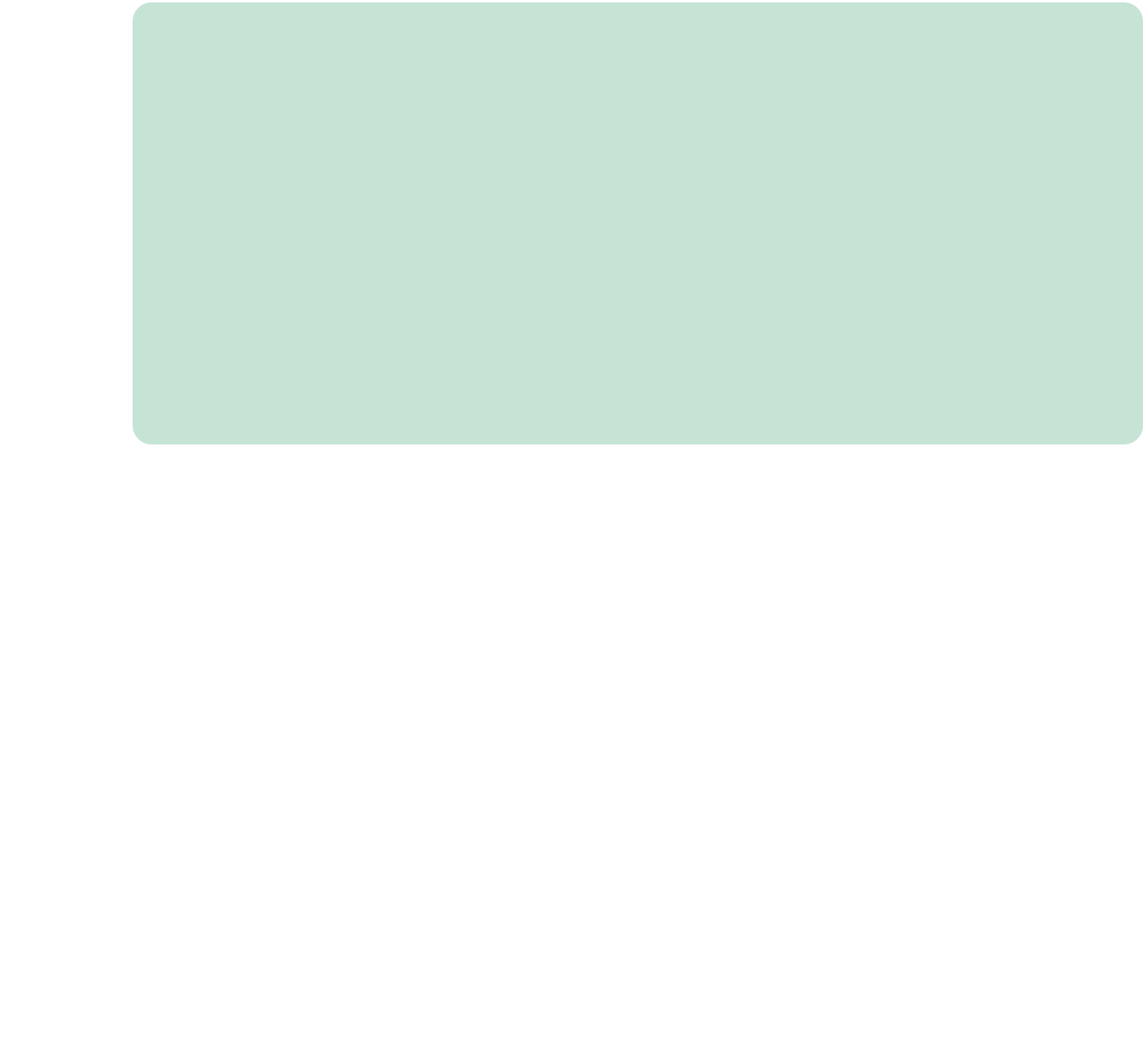
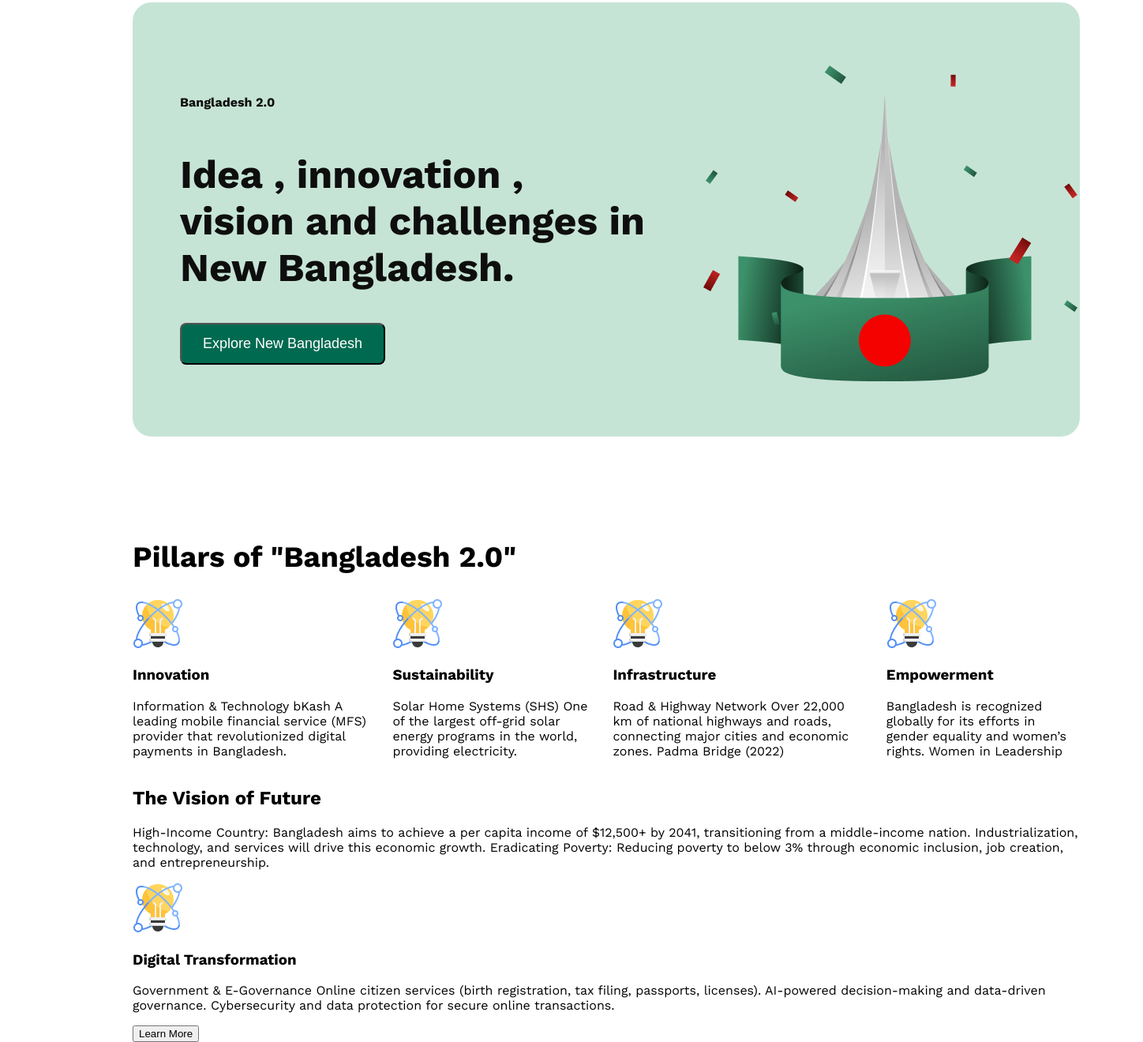
Before and after one commit to Rahaman-Atikur/Bangladesh-2.0-a1, a plain HTML site: page index.html in a window 1280 px wide. Shown: the part 124-1444 px from the top of the page at 79% size, 1448 px wide, since content can reach past the window. Before the commit the page ends 800 px from the top, so only its background shows below. Drawn offline with nearby package versions, Linux system fonts and the light colour scheme.

Commit message:
Third page started and till second page done

```diff
--- a/CSS/Styles.css
+++ b/CSS/Styles.css
@@ -32,10 +32,65 @@
 
 /* First Banner */
 .first-banner{
-    width: 1280px;
-    height: 560px;
+    width: 1200px;
+    height: 550px;
     border-radius: 24px;
     background-color: #C6E4D6;
+    margin-right: 190px;
     margin-left: 160px;
-    margin-right: 160px;
+    /* margin: auto; */
 }
+.heading{
+    font-size: medium;
+    font-weight: 24px;
+    color: #0E0E0E;
+    width: 662px;
+    height: 29px;
+}
+.second-heading{
+    font-size: 50px;
+    color: #0E0E0E;
+}
+.first-banner-section{
+   display: flex;
+   justify-content:center;
+   padding-left: 100px;
+   padding-right: 100px;
+   padding-top:80px;
+   padding-bottom: 80px;
+   /* margin-top: 117px; */
+   margin-bottom: 117px;
+   margin-left: 58px;
+}
+.first-banner-button{
+    background-color: #006A50;
+    color: #FFFFFF;
+    border-radius: 8px;
+    width: 260px;
+    height: 53px;
+    font-weight: semiBold;
+    font-size: 18px;
+}
+/* Second page starting */
+.second-page-heading{
+    font-weight: bold;
+    font-size: 37px;
+}
+.second-page-parent{
+    display: flex;
+    justify-content: space-around;
+    gap: 30px;
+
+    /* Third page starting */
+.one{
+   border-radius: 8px;
+   border-color: #0E0E0E;
+}
+.third-page-heading{
+    font-weight: bold;
+    font-size: 45px;
+}
+.first-box{
+    background-color: red;
+}
+/* Background color not appearing third page box */
--- a/index.html
+++ b/index.html
@@ -23,10 +23,90 @@
         </nav>
 
     </header>
+    <!-- First Banner -->
     <main>
         <section class="first-banner">
+            <div class="first-banner-section">
+                <div class="first-banner-content">
+                    <h6 class="heading">Bangladesh 2.0</h6>
+                    <h1 class="second-heading">Idea , innovation ,<br>
+                        vision and challenges in <br> New Bangladesh.</h1>
+                    <button class="first-banner-button">Explore New Bangladesh</button>
+
+                </div>
+                <div class="first-banner-image">
+                    <img src="./assets/hero.png" alt="">
+
+                </div>
+            </div>
+              <!-- Pillars of Bangladesh  -->
+
+            <h1 class="second-page-heading">Pillars of "Bangladesh 2.0"</h1>
+            <div class="second-page-parent">
+            <div class="one">
+                <img src="./assets/card-icon.png" alt="">
+                <h3>Innovation</h3>
+                <p> Information & Technology
+                    bKash A leading mobile financial service (MFS) provider that revolutionized digital payments in Bangladesh.
+                    </p>
+            </div>
+            <div>
+                <img src="./assets/card-icon.png" alt="">
+                <h3>Sustainability</h3>
+                <p>Solar Home Systems (SHS) One of the largest off-grid solar energy programs in the world, providing electricity.
+                    </p>
+            </div>
+            <div>
+                <img src="./assets/card-icon.png" alt="">
+                <h3>Infrastructure</h3>
+                <p>Road & Highway Network
+                    Over 22,000 km of national highways and roads, connecting major cities and economic zones.
+                    Padma Bridge (2022)
+                    </p>
+            </div>
+            <div>
+                <img src="./assets/card-icon.png" alt="">
+                <h3>Empowerment</h3>
+                <p>Bangladesh is recognized globally for its efforts in gender equality and women’s rights.
+
+                    Women in Leadership
+
+                   </p>
+            </div>
+            </div>
+
+            <!-- The vision of future(Third page) -->
+             <h1 class="third-page-heading">The Vision of Future</h1>
+             <p class="third-page-paragraph">High-Income Country:
+
+                Bangladesh aims to achieve a per capita income of $12,500+ by 2041, transitioning from a middle-income nation.
+                Industrialization, technology, and services will drive this economic growth.
+                Eradicating Poverty:
+
+                Reducing poverty to below 3% through economic inclusion, job creation, and entrepreneurship.</p>
+
+                <!-- Third page first Box -->
+                 <div class="first-box">
+                    <img src="./assets/card-icon.png" alt="">
+                    <h3>Digital Transformation</h3>
+                    <p>Government & E-Governance
+                        Online citizen services (birth registration, tax filing, passports, licenses).
+                        AI-powered decision-making and data-driven governance.
+                        Cybersecurity and data protection for secure online transactions.</p>
+                    <button class="third-page-button">Learn More</button>
+                 </div>
+
+                 <!-- Third page first box coloring left over and flex left over
+                  Work should start from this point -->
+
+
+
 
         </section>
+
+
+
+
 
     </main>
     <footer>
```
